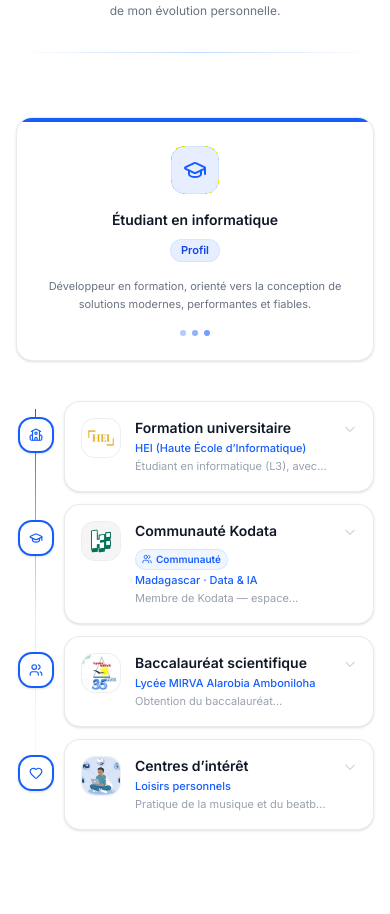
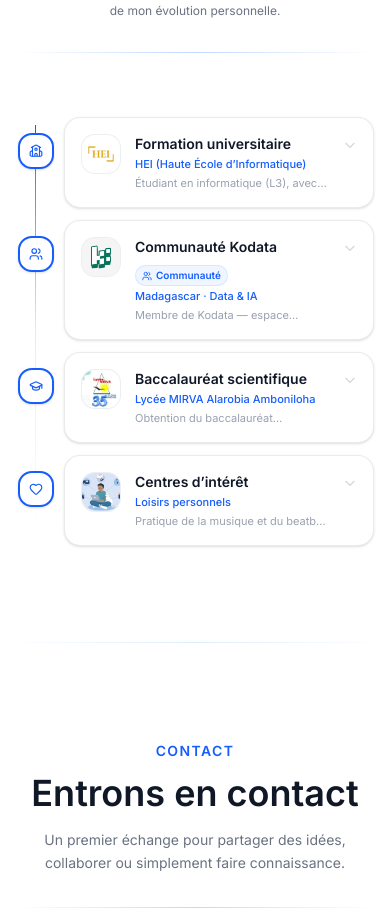
Before and after one commit to RYJramefison/Portfolio, a Next.js app: page / in a window 390 px wide. Shown: the part 9544-10458 px from the top of the page. Built offline with nearby package versions, Linux system fonts and the light colour scheme; no server answers.

Commit message:
fix: adjust icon mapping in AcademyStudentSection to match translations order

```diff
--- a/components/sections/AcademyStudentSection.tsx
+++ b/components/sections/AcademyStudentSection.tsx
@@ -6,7 +6,7 @@ import { useLang } from '@/app/providers/lang-provider'
 import { translations } from '@/app/i18n/translations'
 import { useState } from 'react'
 
-const icons = [School, GraduationCap, Users, Heart]
+const icons = [School, Users, GraduationCap, Heart]
 
 export default function AcademyStudentSection() {
   const { lang } = useLang()
@@ -53,48 +53,6 @@ export default function AcademyStudentSection() {
 
         {/* ── Layout ── */}
         <div className="flex flex-col lg:flex-row gap-10 lg:gap-14 items-start">
-
-          {/* ── Profil gauche ── */}
-          <motion.div
-            initial={{ opacity: 0, x: -20 }}
-            whileInView={{ opacity: 1, x: 0 }}
-            transition={{ duration: 0.55 }}
-            viewport={{ once: true }}
-            className="w-full lg:w-56 flex-shrink-0"
-          >
-            <div className="rounded-2xl border border-gray-200/80 dark:border-white/[0.07] bg-white dark:bg-gray-900 overflow-hidden shadow-sm dark:shadow-black/20">
-              <div className="h-1 bg-blue-600 w-full" />
-
-              <div className="p-6 flex flex-col items-center text-center gap-4">
-                <div className="w-12 h-12 rounded-xl bg-blue-600/10 dark:bg-blue-500/10 border border-blue-200/50 dark:border-blue-500/20 flex items-center justify-center">
-                  <GraduationCap className="w-6 h-6 text-blue-600 dark:text-blue-400" />
-                </div>
-                <div className="space-y-1.5">
-                  <h3 className="text-sm font-bold text-gray-900 dark:text-gray-100">
-                    {t.background.profile.title}
-                  </h3>
-                  <span className="inline-block px-2.5 py-0.5 text-[11px] font-semibold rounded-full bg-blue-600/10 dark:bg-blue-500/10 text-blue-700 dark:text-blue-400 border border-blue-200/40 dark:border-blue-500/20">
-                    {t.background.profile.badge}
-                  </span>
-                </div>
-                <p className="text-[11px] text-gray-500 dark:text-gray-400 leading-relaxed">
-                  {t.background.profile.description}
-                </p>
-                <div className="flex gap-1.5">
-                  {[0, 1, 2].map((i) => (
-                    <span
-                      key={i}
-                      className="w-1.5 h-1.5 rounded-full bg-blue-600/60 dark:bg-blue-500/60 animate-pulse"
-                      style={{ animationDelay: `${i * 0.35}s` }}
-                    />
-                  ))}
-                </div>
-              </div>
-
-              {/* Mini nav */}
-
-            </div>
-          </motion.div>
 
           {/* ── Timeline ── */}
           <div className="relative flex-1 w-full">
```
